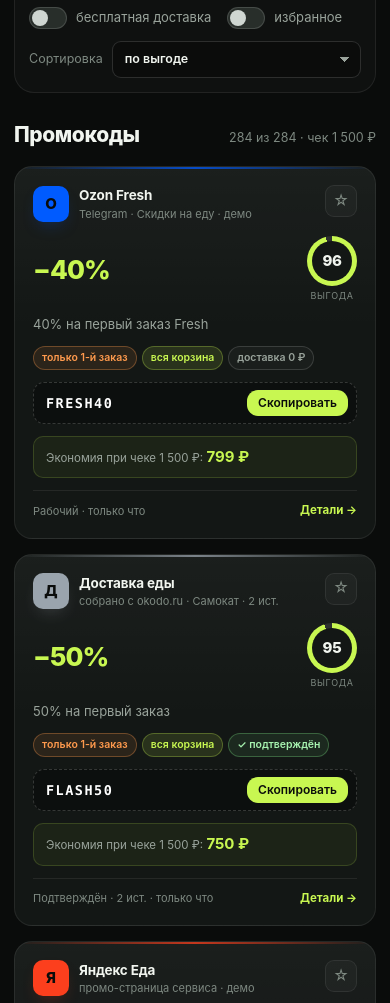
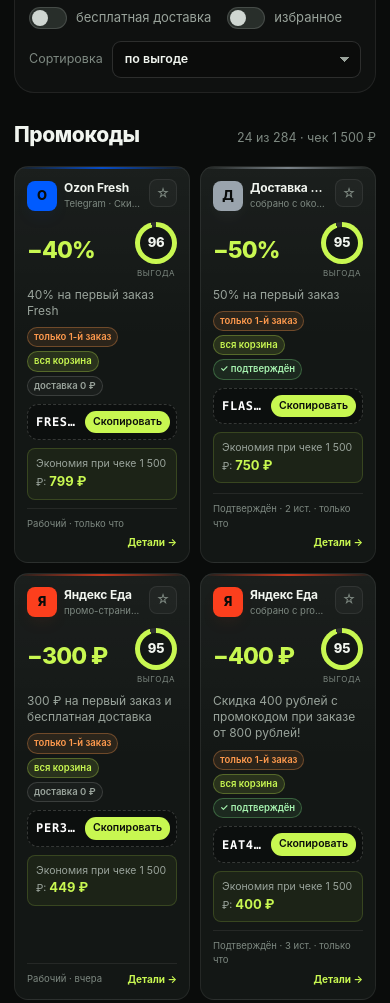
Before and after one commit to MaxDdonich/promolov, a plain HTML site: page index.html in a window 390 px wide. Shown: the part 1140-2143 px from the top of the page. Drawn offline with Linux system fonts and the light colour scheme.

Commit message:
feat: two-column mobile grid and load-more pagination

```diff
--- a/assets/app.js
+++ b/assets/app.js
@@ -92,7 +92,7 @@
         this.paused = !!data.paused;
         this.orderSum = Number.isFinite(data.orderSum) ? data.orderSum : 1500;
         this.feedUrl = typeof data.feedUrl === 'string' ? data.feedUrl : '';
-        this.onlyWorking = data.onlyWorking === true;
+        this.onlyWorking = data.onlyWorking === true && data.onlyWorkingV2 === true;
       } catch (err) {
         /* localStorage может быть недоступен на file:// — работаем в памяти */
       }
@@ -107,7 +107,8 @@
           paused: this.paused,
           orderSum: this.orderSum,
           feedUrl: this.feedUrl,
-          onlyWorking: this.onlyWorking
+          onlyWorking: this.onlyWorking,
+          onlyWorkingV2: true
         }));
       } catch (err) { /* ignore */ }
     }
@@ -155,8 +156,10 @@
     onlyWorking: store.onlyWorking,
     freeDelivery: false,
     onlyFav: false,
-    sort: 'score'
+    sort: 'score',
+    limit: 24
   };
+  const PAGE_SIZE = 24;
 
   const COLLECTIONS = [
     { id: 'all', label: 'Все коды', icon: '✦' },
@@ -689,21 +692,32 @@
   }
 
   function renderGrid() {
-    const list = visibleCodes();
+    const all = visibleCodes();
+    const list = all.slice(0, ui.limit);
     const pool = workingPool();
     $('#grid').innerHTML = list.map(cardHTML).join('');
-    $('#empty').hidden = list.length > 0;
+    $('#empty').hidden = all.length > 0;
+
+    const moreWrap = $('#loadMoreWrap');
+    const moreBtn = $('#btnLoadMore');
+    if (moreWrap) {
+      const rest = Math.max(0, all.length - list.length);
+      moreWrap.hidden = rest <= 0;
+      if (moreBtn) moreBtn.hidden = rest <= 0;
+      const moreCount = $('#loadMoreCount');
+      if (moreCount) moreCount.textContent = rest > 0 ? '(+' + rest + ')' : '';
+    }
 
     const sum = orderSum;
     const selectedLabels = [...ui.collections]
       .map((id) => (COLLECTIONS.find((item) => item.id === id) || {}).label)
       .filter(Boolean);
     const collectionNote = selectedLabels.length ? ' · ' + selectedLabels.join(' + ').toLowerCase() : '';
-    $('#resultsMeta').textContent = list.length
-      ? list.length + ' из ' + pool.length + ' · чек ' + money(sum) + collectionNote + (ui.onlyWorking ? ' · только рабочие' : '') + (ui.onlyBest ? ' · порог ' + BEST_SCORE : '')
+    $('#resultsMeta').textContent = all.length
+      ? list.length + ' из ' + all.length + ' · чек ' + money(sum) + collectionNote + (ui.onlyWorking ? ' · только рабочие' : '') + (ui.onlyBest ? ' · порог ' + BEST_SCORE : '')
       : 'ничего не найдено';
 
-    if (!list.length) {
+    if (!all.length) {
       const title = $('#emptyTitle');
       const text = $('#emptyText');
       if (title && text) {
@@ -782,6 +796,7 @@
   }
 
   function renderResults() {
+    ui.limit = PAGE_SIZE;
     renderCollections();
     renderGrid();
   }
@@ -1341,6 +1356,11 @@
     }
   });
 
+  $('#btnLoadMore').addEventListener('click', () => {
+    ui.limit += PAGE_SIZE;
+    renderGrid();
+  });
+
   $('#modalBody').addEventListener('click', (event) => {
     const target = event.target.closest('[data-action]');
     if (!target) return;
@@ -1417,14 +1437,14 @@
     ui.service = 'all';
     ui.collections.clear();
     ui.onlyBest = false;
-    ui.onlyWorking = true;
-    store.onlyWorking = true;
+    ui.onlyWorking = false;
+    store.onlyWorking = false;
     store.save();
     ui.freeDelivery = false;
     ui.onlyFav = false;
     $('#search').value = '';
     $('#onlyBest').checked = false;
-    $('#onlyWorking').checked = true;
+    $('#onlyWorking').checked = false;
     $('#freeDelivery').checked = false;
     $('#onlyFav').checked = false;
     renderAll();
--- a/assets/styles.css
+++ b/assets/styles.css
@@ -761,6 +761,17 @@ code { font-family: var(--mono); }
   gap: 15px;
 }
 
+.load-more {
+  display: flex;
+  justify-content: center;
+  margin-top: 18px;
+}
+
+.load-more .btn {
+  min-width: 210px;
+  justify-content: center;
+}
+
 /* ---------- Карточка ---------- */
 
 .card {
@@ -1738,8 +1749,32 @@ code { font-family: var(--mono); }
   .toolbar__row { gap: 12px 16px; }
   .sort { margin-left: 0; width: 100%; justify-content: space-between; }
   .sort select { flex: 1; }
-  .grid { grid-template-columns: 1fr; }
-  .card__title { min-height: 0; }
+  .grid { grid-template-columns: repeat(2, minmax(0, 1fr)); gap: 10px; }
+  .card { padding: 12px; gap: 8px; border-radius: 14px; }
+  .card__title { min-height: 0; font-size: 12px; line-height: 1.35; }
+  .card__top { gap: 6px; }
+  .brand { gap: 7px; }
+  .brand__mark { width: 30px; height: 30px; border-radius: 8px; font-size: 13px; }
+  .brand__info b { font-size: 12px; }
+  .brand__info span { font-size: 9.5px; }
+  .fav { width: 28px; height: 28px; font-size: 13px; border-radius: 8px; }
+  .card__hero { gap: 6px; }
+  .card__value { font-size: 23px; }
+  .score { width: 42px; height: 42px; }
+  .score span { font-size: 13px; }
+  .score-wrap i { font-size: 8px; }
+  .card__tags { gap: 4px; }
+  .tag { padding: 2px 6px; font-size: 9.5px; }
+  .card__code { gap: 5px; padding: 6px 6px 6px 8px; }
+  .card__code code { font-size: 12px; letter-spacing: 0.06em; }
+  .btn--copy { padding: 6px 8px; font-size: 10.5px; }
+  .card__save { padding: 7px 8px; font-size: 10.5px; border-radius: 8px; }
+  .card__save b { font-size: 13px; }
+  .card__save.is-off b { font-size: 11.5px; }
+  .card__foot { padding-top: 8px; gap: 4px 6px; font-size: 9.5px; }
+  .card__foot .link { font-size: 10px; }
+  .load-more { margin-top: 14px; }
+  .load-more .btn { width: 100%; min-width: 0; }
   .results { padding-top: 26px; }
   .footer { padding-bottom: 34px; }
   #toasts { bottom: 14px; }
--- a/index.html
+++ b/index.html
@@ -133,6 +133,11 @@
         <span id="resultsMeta" class="results__meta"></span>
       </div>
       <div class="grid" id="grid"></div>
+      <div class="load-more" id="loadMoreWrap" hidden>
+        <button class="btn btn--ghost" id="btnLoadMore" type="button">
+          Показать ещё <span id="loadMoreCount"></span>
+        </button>
+      </div>
       <div class="empty" id="empty" hidden>
         <div class="empty__icon" aria-hidden="true">∅</div>
         <h3 id="emptyTitle">Ничего не поймали по этим фильтрам</h3>
```
